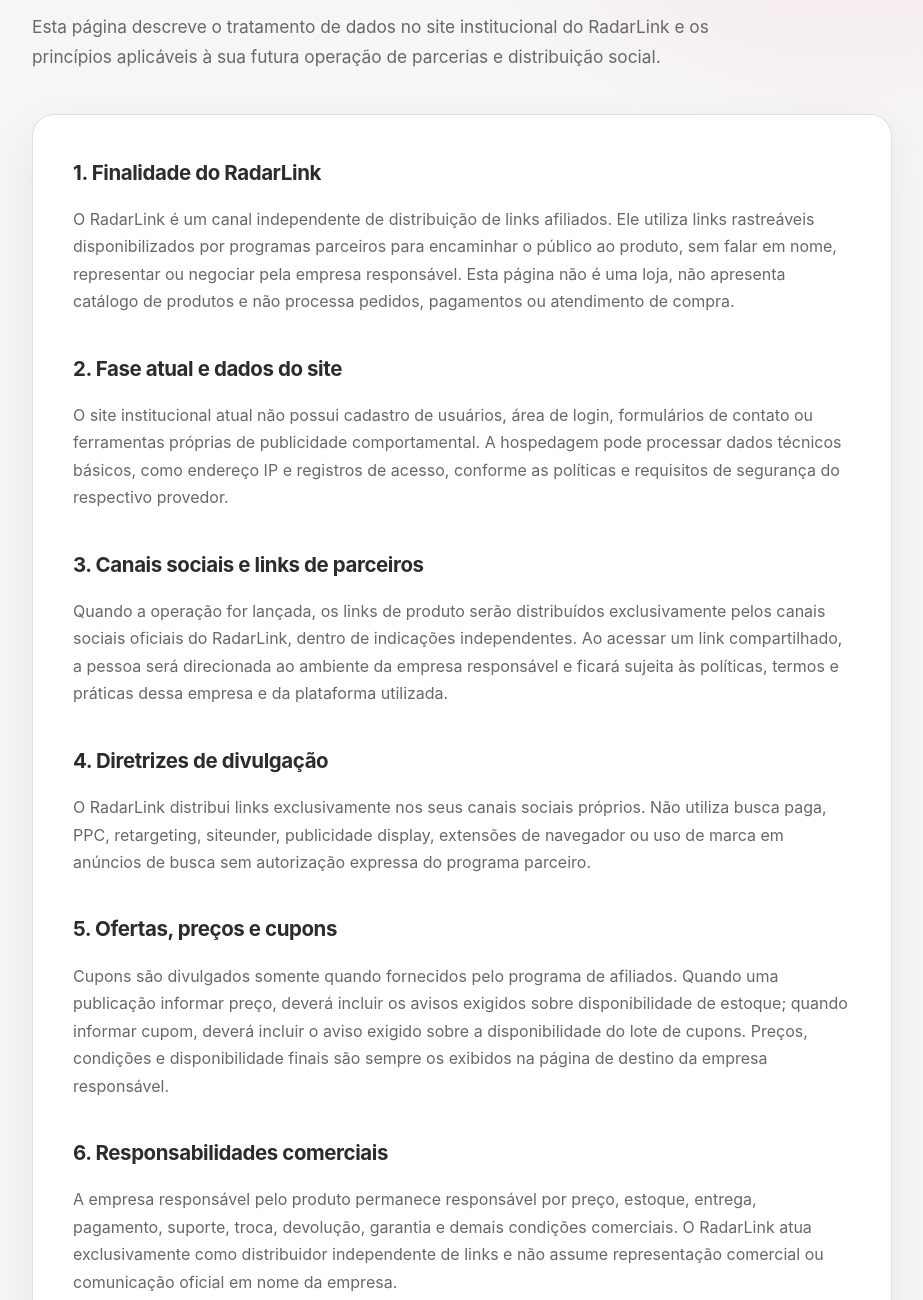
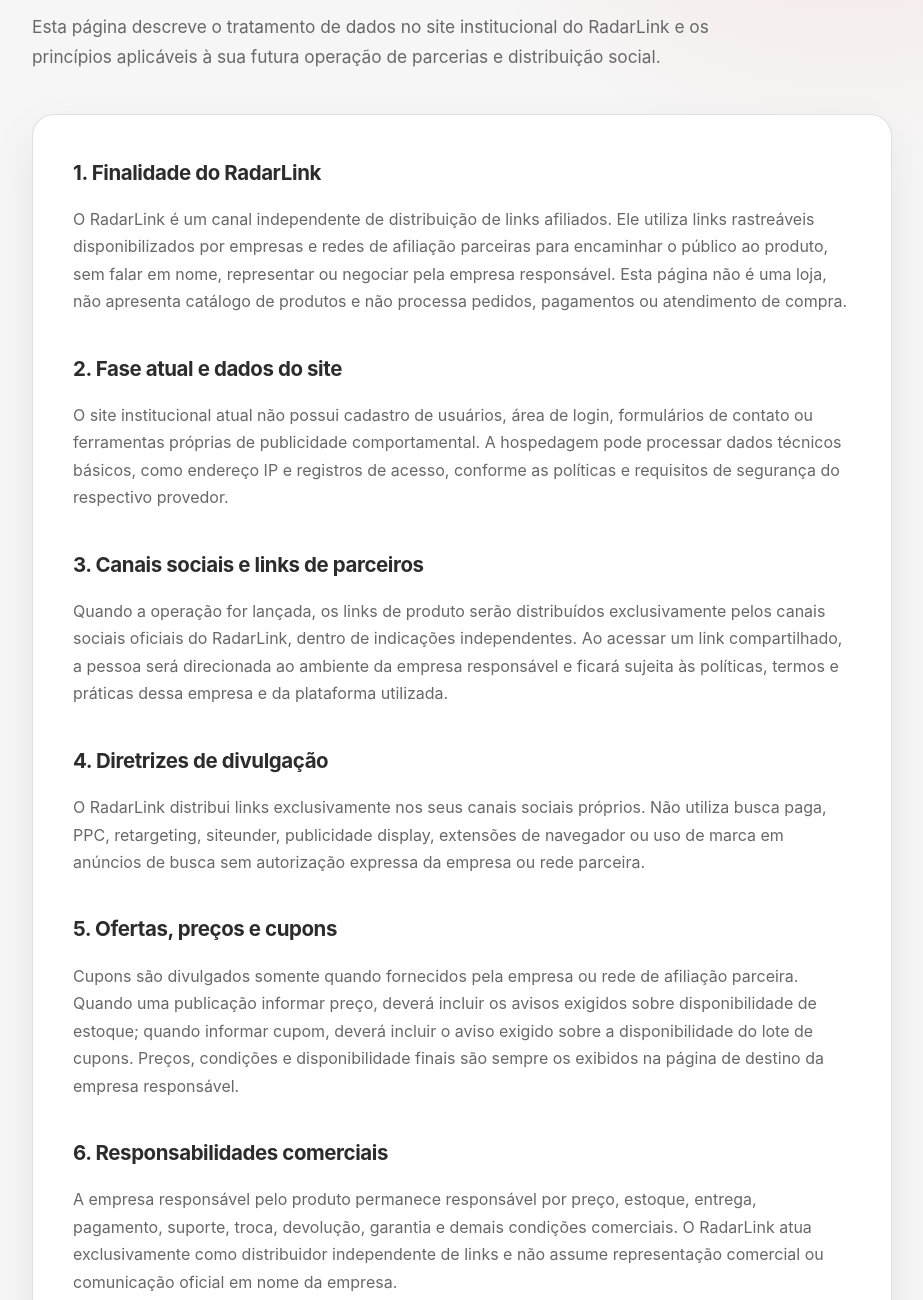
Before and after one commit to Videljr/RadarLink-site, a plain HTML site: page privacidade.html in a window 1280 px wide. Shown: the part 279-1579 px from the top of the page, without its empty margins (178-1101 px from the left). Drawn offline with Linux system fonts and the light colour scheme.

Commit message:
Alinha diretrizes ao modelo de distribuição de links

```diff
--- a/privacidade.html
+++ b/privacidade.html
@@ -52,7 +52,7 @@
 
     <article>
       <h2>1. Finalidade do RadarLink</h2>
-      <p>O RadarLink é um canal independente de distribuição de links afiliados. Ele utiliza links rastreáveis disponibilizados por programas parceiros para encaminhar o público ao produto, sem falar em nome, representar ou negociar pela empresa responsável. Esta página não é uma loja, não apresenta catálogo de produtos e não processa pedidos, pagamentos ou atendimento de compra.</p>
+      <p>O RadarLink é um canal independente de distribuição de links afiliados. Ele utiliza links rastreáveis disponibilizados por empresas e redes de afiliação parceiras para encaminhar o público ao produto, sem falar em nome, representar ou negociar pela empresa responsável. Esta página não é uma loja, não apresenta catálogo de produtos e não processa pedidos, pagamentos ou atendimento de compra.</p>
 
       <h2>2. Fase atual e dados do site</h2>
       <p>O site institucional atual não possui cadastro de usuários, área de login, formulários de contato ou ferramentas próprias de publicidade comportamental. A hospedagem pode processar dados técnicos básicos, como endereço IP e registros de acesso, conforme as políticas e requisitos de segurança do respectivo provedor.</p>
@@ -61,10 +61,10 @@
       <p>Quando a operação for lançada, os links de produto serão distribuídos exclusivamente pelos canais sociais oficiais do RadarLink, dentro de indicações independentes. Ao acessar um link compartilhado, a pessoa será direcionada ao ambiente da empresa responsável e ficará sujeita às políticas, termos e práticas dessa empresa e da plataforma utilizada.</p>
 
       <h2>4. Diretrizes de divulgação</h2>
-      <p>O RadarLink distribui links exclusivamente nos seus canais sociais próprios. Não utiliza busca paga, PPC, retargeting, siteunder, publicidade display, extensões de navegador ou uso de marca em anúncios de busca sem autorização expressa do programa parceiro.</p>
+      <p>O RadarLink distribui links exclusivamente nos seus canais sociais próprios. Não utiliza busca paga, PPC, retargeting, siteunder, publicidade display, extensões de navegador ou uso de marca em anúncios de busca sem autorização expressa da empresa ou rede parceira.</p>
 
       <h2>5. Ofertas, preços e cupons</h2>
-      <p>Cupons são divulgados somente quando fornecidos pelo programa de afiliados. Quando uma publicação informar preço, deverá incluir os avisos exigidos sobre disponibilidade de estoque; quando informar cupom, deverá incluir o aviso exigido sobre a disponibilidade do lote de cupons. Preços, condições e disponibilidade finais são sempre os exibidos na página de destino da empresa responsável.</p>
+      <p>Cupons são divulgados somente quando fornecidos pela empresa ou rede de afiliação parceira. Quando uma publicação informar preço, deverá incluir os avisos exigidos sobre disponibilidade de estoque; quando informar cupom, deverá incluir o aviso exigido sobre a disponibilidade do lote de cupons. Preços, condições e disponibilidade finais são sempre os exibidos na página de destino da empresa responsável.</p>
 
       <h2>6. Responsabilidades comerciais</h2>
       <p>A empresa responsável pelo produto permanece responsável por preço, estoque, entrega, pagamento, suporte, troca, devolução, garantia e demais condições comerciais. O RadarLink atua exclusivamente como distribuidor independente de links e não assume representação comercial ou comunicação oficial em nome da empresa.</p>
```
